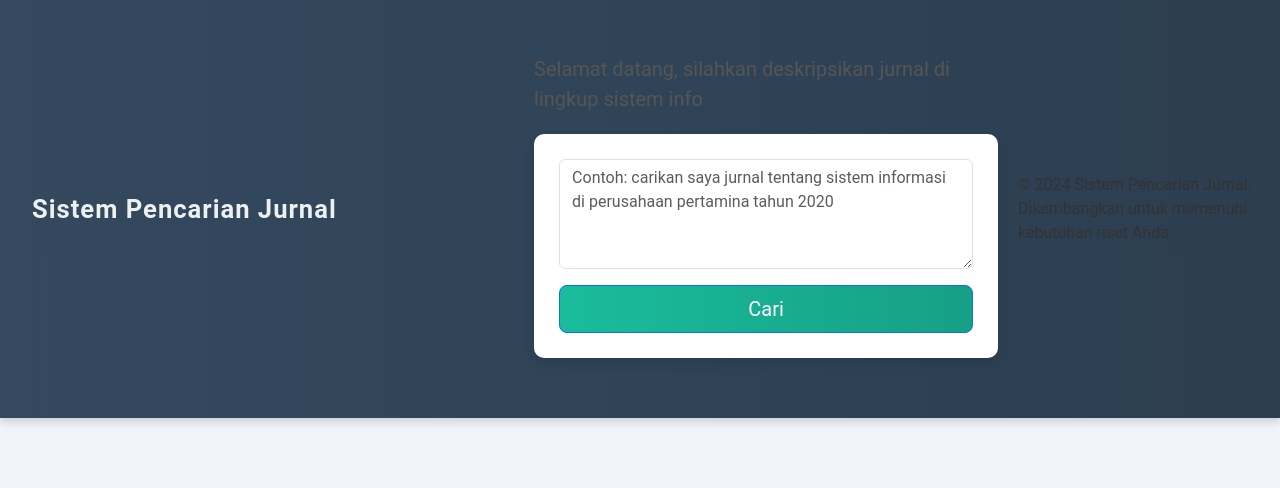
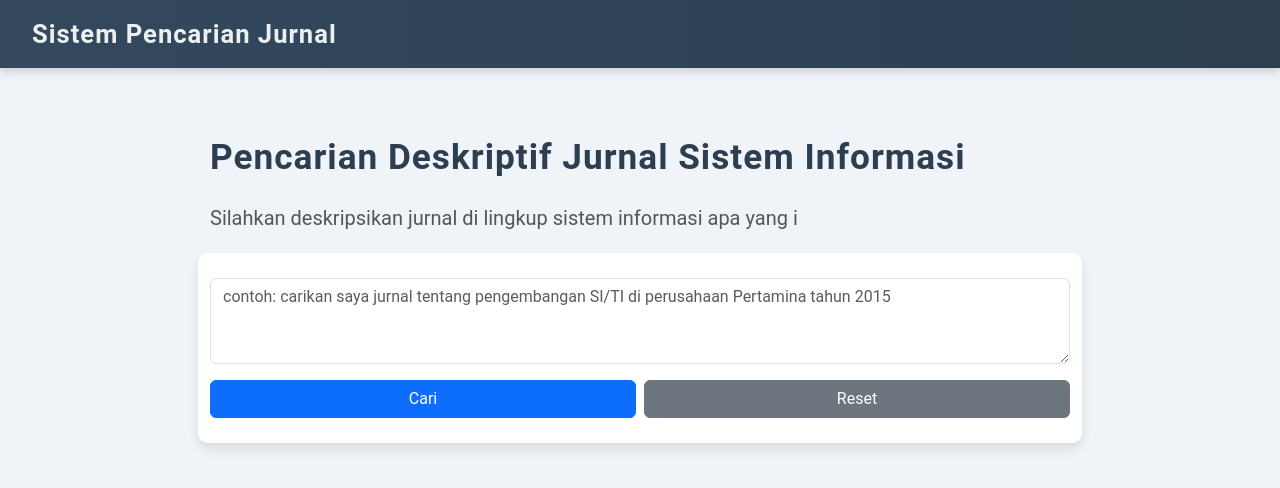
Before and after one commit to Iqcortana/uas_pbn_b11, a PHP site: page /search/ in a window 1280 px wide. Shown: the top 488 px of the page. Run offline with PHP 8.4, Linux system fonts and the light colour scheme.

Commit message:
bismillah commit

```diff
--- a/index.php
+++ b/index.php
@@ -1,76 +1,9 @@
-<?php
-// Fungsi untuk menjalankan script Python dan mengambil hasilnya
-function run_python_script($query, $start_index = 0) {
-    // Encode query untuk menghindari masalah dengan karakter khusus
-    $query = escapeshellarg($query); // Lindungi input untuk menghindari injection
-
-    // Cek apakah Python dapat diakses dan modul sudah benar
-    $python_path = shell_exec("where python3 2>&1");
-    if (!$python_path) {
-        die("Error: Python tidak ditemukan di server.");
-    }
-
-    // Gunakan path Python yang ditemukan
-    $command = escapeshellcmd("python3 search_script.py $query $start_index");
-
-    // Eksekusi perintah dan tangkap output serta error
-    $output = shell_exec($command . " 2>&1"); // Tangkap error jika ada
-
-    // Log output untuk debugging jika kosong
-    if (!$output) {
-        error_log("Python script execution failed or returned empty output.");
-        die("Error: Script Python gagal dijalankan atau output kosong.");
-    }
-
-    // Cek apakah output JSON valid
-    $json_data = json_decode($output, true);
-    if (json_last_error() !== JSON_ERROR_NONE) {
-        error_log("Invalid JSON output: $output");
-        die("Error: Output dari Python tidak valid JSON. Output: " . htmlspecialchars($output));
-    }
-
-    return $json_data; // Mengonversi JSON ke array PHP
-}
-
-// Definisikan variabel query untuk memastikan tidak undefined
-$query = '';  // Nilai default untuk query
-
-// Menangani pencarian dari form
-if ($_SERVER["REQUEST_METHOD"] == "POST" || isset($_GET['query'])) {
-    // Ambil query dari POST atau GET
-    $query = $_POST['query'] ?? $_GET['query'];
-    $page = isset($_GET['page']) ? (int)$_GET['page'] : 1;
-    $results_per_page = 10;
-    $start_index = ($page - 1) * $results_per_page;
-
-    // Mengambil hasil pencarian dari Python
-    try {
-        $data = run_python_script($query, $start_index);
-        $results = $data['results'] ?? [];
-        $prioritized_results = $data['prioritized_results'] ?? [];
-        $total_results = $data['total_results'] ?? 0;
-        $recommendations = $data['recommendations'] ?? null; // Tangkap rekomendasi jika ada
-    } catch (Exception $e) {
-        die("Terjadi kesalahan: " . $e->getMessage());
-    }
-} else {
-    $results = [];
-    $prioritized_results = [];
-    $total_results = 0;
-    $page = 1;
-    $recommendations = null;
-}
-
-// Menentukan jumlah halaman
-$total_pages = ceil($total_results / 10);
-?>
-
 <!DOCTYPE html>
 <html lang="id">
 <head>
     <meta charset="UTF-8">
     <meta name="viewport" content="width=device-width, initial-scale=1.0">
-    <title>Sistem Pencarian Jurnal Sistem Informasi</title>
+    <title>Sistem Pencarian Jurnal</title>
     <!-- Menambahkan Bootstrap CSS -->
     <link href="https://cdn.jsdelivr.net/npm/bootstrap@5.3.0-alpha1/dist/css/bootstrap.min.css" rel="stylesheet">
     <link rel="stylesheet" href="style.css">
@@ -84,33 +17,116 @@
         <button class="navbar-toggler" type="button" data-bs-toggle="collapse" data-bs-target="#navbarNav" aria-controls="navbarNav" aria-expanded="false" aria-label="Toggle navigation">
             <span class="navbar-toggler-icon"></span>
         </button>
-                </li>
-            </ul>
     </div>
-    </div>
+</nav>
 
-    <div class="container mt-4">
-        <div class="search-container">
+<div class="container mt-5">
+    <h1 class="mb-4">Pencarian Deskriptif Jurnal Sistem Informasi</h1>
+
     <!-- Animasi teks typed -->
     <p class="typed-text" id="typed-text"></p>
 
     <!-- Formulir untuk memasukkan query pencarian -->
-            <form method="POST" action="">
+    <div class="row">
+        <form id="searchForm" method="POST" action="" class="mb-4">
             <div class="mb-3">
-                    <textarea class="form-control" name="query" rows="4" placeholder="Contoh: carikan saya jurnal tentang sistem informasi di perusahaan pertamina tahun 2020" required></textarea>
+                <textarea class="form-control" name="query" id="query" rows="3" placeholder="contoh: carikan saya jurnal tentang pengembangan SI/TI di perusahaan Pertamina tahun 2015" required><?php echo isset($_POST['query']) ? htmlspecialchars($_POST['query']) : ''; ?></textarea>
             </div>
-                <button class="btn btn-primary btn-lg w-100" type="submit">Cari</button>
+            <div class="d-flex">
+                <button class="btn btn-primary w-100 me-2" type="submit">Cari</button>
+                <button class="btn btn-secondary w-100" type="button" onclick="resetForm()">Reset</button>
+            </div>
         </form>
     </div>
-    </div>
 
-    <div class="footer">
-        &copy; 2024 Sistem Pencarian Jurnal. Dikembangkan untuk memenuhi kebutuhan riset Anda.
+    <?php
+    if ($_SERVER['REQUEST_METHOD'] === 'POST' && !empty($_POST['query'])) {
+        $query = htmlspecialchars($_POST['query']);
+        $url = 'http://127.0.0.1:5000/search'; // Endpoint Flask
+        $data = json_encode(['query' => $query]);
+
+        // Menggunakan cURL untuk terhubung ke Flask
+        $ch = curl_init($url);
+        curl_setopt($ch, CURLOPT_RETURNTRANSFER, true);
+        curl_setopt($ch, CURLOPT_POST, true);
+        curl_setopt($ch, CURLOPT_HTTPHEADER, ['Content-Type: application/json']);
+        curl_setopt($ch, CURLOPT_POSTFIELDS, $data);
+
+        $response = curl_exec($ch);
+        $http_code = curl_getinfo($ch, CURLINFO_HTTP_CODE);
+        curl_close($ch);
+
+        if ($http_code === 200) {
+            $results = json_decode($response, true);
+
+            echo '<div class="row mt-4">';
+
+            //  Kolom hasil database
+            echo '<div class="col-md-6">';
+            echo '<h2>Hasil dari Jurnal ITK</h2>';
+            if (!empty($results['local_results'])) {
+                echo '<ul class="list-group">';
+                foreach ($results['local_results'] as $result) {
+                    echo '<li class="list-group-item">';
+                    echo '<strong>Judul:</strong> ' . htmlspecialchars($result['judul']) . '<br>';
+                    echo '<strong>Penulis:</strong> ' . htmlspecialchars($result['penulis']) . '<br>';
+                    echo '<strong>Tahun:</strong> ' . htmlspecialchars($result['tahun']) . '<br>';
+                    echo '<strong>Abstrak:</strong> ' . htmlspecialchars($result['abstrak']) . '<br>';
+                    echo '<strong>Similarity Score:</strong> ' . number_format($result['similarity'] * 100, 2) . '%<br>';
+                    if (!empty($result['url'])) {
+                        echo '<a href="' . htmlspecialchars($result['url']) . '" target="_blank" class="btn btn-link">Lihat Jurnal</a>';
+                    }
+                    echo '</li>';
+                }
+                echo '</ul>';
+            } else {
+                echo '<p><i>Tidak ada hasil ditemukan di database lokal.</i></p>';
+            }
+            echo '</div>';
+
+            // Kolom hasil Google Scholar
+            echo '<div class="col-md-6">';
+            echo '<h2>Hasil dari Google Scholar</h2>';
+            if (!empty($results['scholar_results'])) {
+                echo '<ul class="list-group">';
+                foreach ($results['scholar_results'] as $result) {
+                    echo '<li class="list-group-item">';
+                    echo '<strong>Judul:</strong> ' . htmlspecialchars($result['judul']) . '<br>';
+                    echo '<strong>Penulis:</strong> ' . htmlspecialchars($result['penulis']) . '<br>';
+                    echo '<strong>Tahun:</strong> ' . htmlspecialchars($result['tahun']) . '<br>';
+                    if (!empty($result['abstract'])) {
+                        echo '<strong>Abstrak:</strong> ' . htmlspecialchars($result['abstract']) . '<br>';
+                    }
+                    if (!empty($result['url'])) {
+                        echo '<a href="' . htmlspecialchars($result['url']) . '" target="_blank" class="btn btn-link">Lihat Jurnal</a>';
+                    }
+                    echo '</li>';
+                }
+                echo '</ul>';
+            } else {
+                echo '<p><i>Tidak ada hasil ditemukan di Google Scholar.</i></p>';
+            }
+            echo '</div>';
+
+
+            echo '</div>';
+        } else {
+            echo '<div class="alert alert-danger">Terjadi kesalahan saat mengambil data. Silakan coba lagi.</div>';
+        }
+    }
+    ?>
 </div>
 
 <!-- Menambahkan Bootstrap JS -->
 <script src="https://cdn.jsdelivr.net/npm/@popperjs/core@2.11.6/dist/umd/popper.min.js"></script>
 <script src="https://cdn.jsdelivr.net/npm/bootstrap@5.3.0-alpha1/dist/js/bootstrap.min.js"></script>
 <script src="scripts.js"></script>
+<script>
+    // Fungsi untuk mereset form
+    function resetForm() {
+        document.getElementById('searchForm').reset();
+    }
+</script>
+
 </body>
 </html>
--- a/scripts.js
+++ b/scripts.js
@@ -1,7 +1,6 @@
 const texts = [
-    "Selamat datang, silahkan deskripsikan jurnal di lingkup sistem informasi apa yang ingin anda cari.",
-    "Senang bertemu anda, jurnal lingkup sistem informasi apa yang anda butuhkan? Silahkan deskripsikan.",
-    "Apa yang anda butuhkan? Biarkan saya mencarikan jurnal itu untuk anda. Silahkan deskripsikan di bawah kotak ini."
+    "Silahkan deskripsikan jurnal di lingkup sistem informasi apa yang ingin anda cari.",
+    "Apa yang anda butuhkan? Biarkan saya mencarikan jurnal itu untuk anda."
 ];
 
 let index = 0;
@@ -32,3 +31,8 @@
 document.addEventListener("DOMContentLoaded", function () {
     type();
 });
+
+// Fungsi untuk mereset form
+function resetForm() {
+    document.getElementById('searchForm').reset();
+}
--- a/style.css
+++ b/style.css
@@ -71,7 +71,6 @@
 }
 
 button {
-    background: linear-gradient(90deg, #1abc9c, #16a085); /* Gradient of teal and dark green */
     border: none;
     color: white;
     font-size: 1rem;
@@ -82,7 +81,6 @@
 }
 
 button:hover {
-    background: linear-gradient(90deg, #16a085, #1abc9c); /* Reverse gradient effect on hover */
     transform: scale(1.05); /* Slight scale effect on hover */
 }
 
```
Also changed, not shown: README.md (added), 2 other files. Lines whose indentation alone changed are shown as unchanged.
